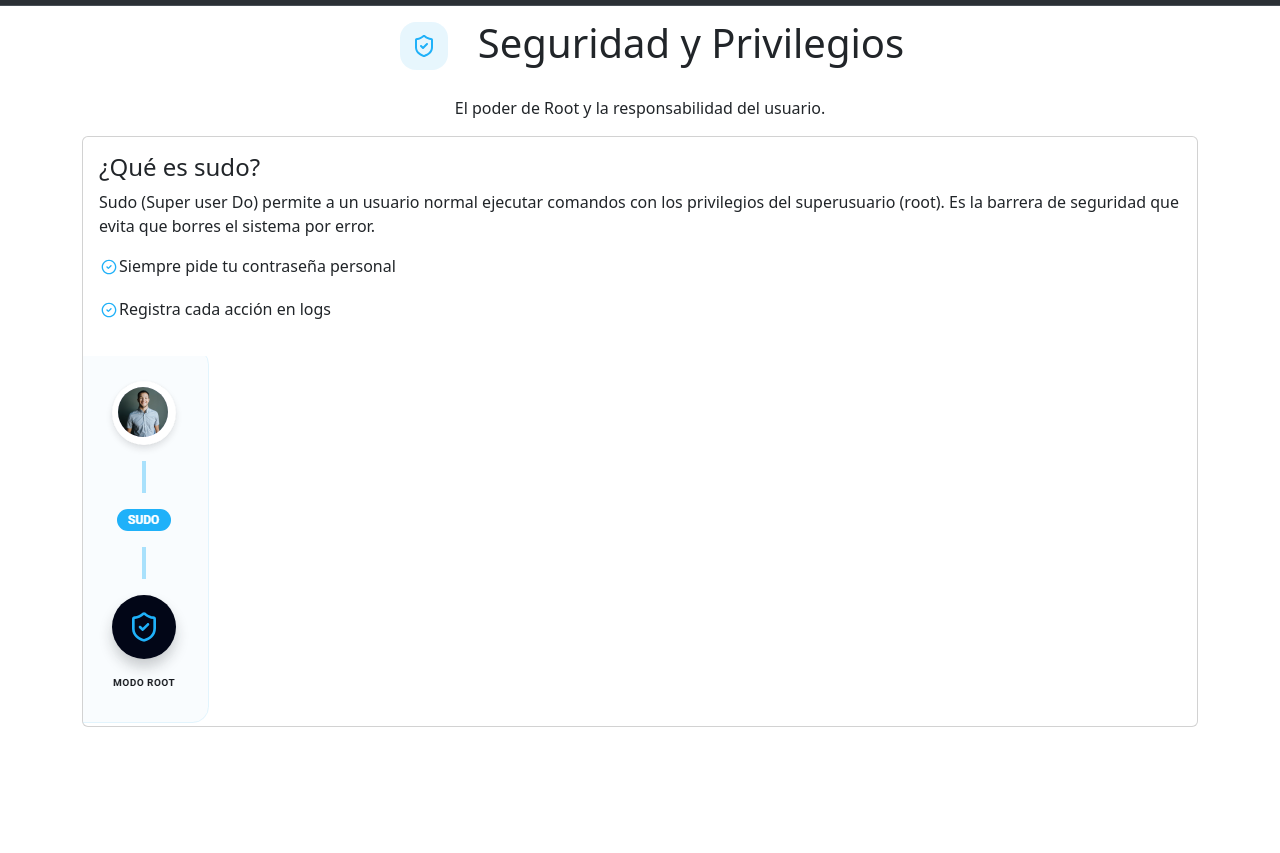
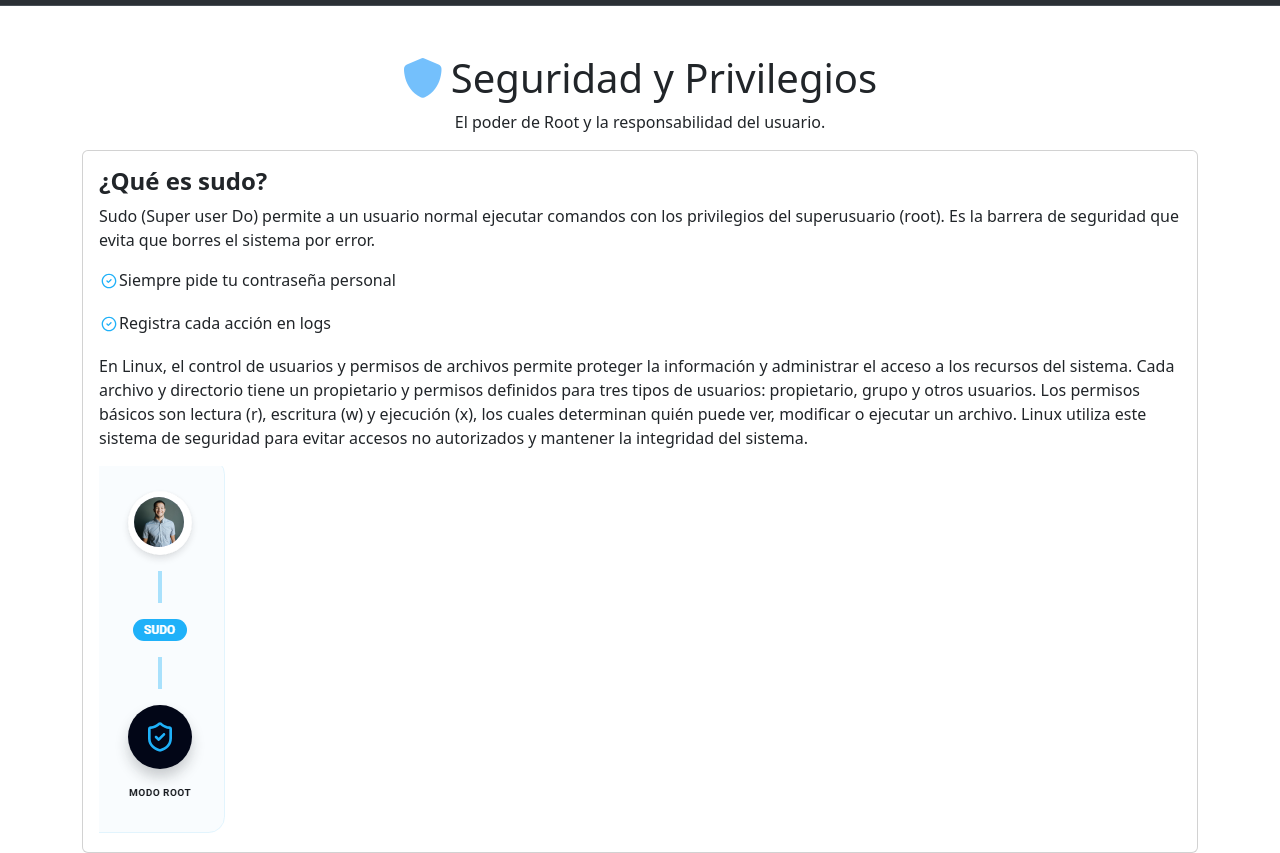
Before and after one commit to TilowolfX/Alva, a website: page seguridad.html in a window 1280 px wide. Shown: the part 87-940 px from the top of the page. Before the commit the page ends 814 px from the top, so only its background shows below. Drawn offline with Linux system fonts and the light colour scheme.

Commit message:
seguridad
se edito la page seguridad se agrego informacion

```diff
--- a/seguridad.html
+++ b/seguridad.html
@@ -6,6 +6,7 @@
   <title>Seguridad de sistema</title>
   <link rel="stylesheet" href="/assets/bootstrap/css/bootstrap.min.css">
   <link rel="stylesheet" href="/assets/css/main.css">
+  <link rel="stylesheet" href="https://cdnjs.cloudflare.com/ajax/libs/font-awesome/6.5.1/css/all.min.css">
 </head>
 <body>
  <nav class="navbar bg-primary border-bottom border-body navbar-expand-lg bg-body-tertiary" data-bs-theme="dark">
@@ -52,7 +53,7 @@
     </div>
   </nav>
   <div class="text-center">
-    <h1><img src="assets/img/Seguridad/icono-seguridad.webp" alt="">Seguridad y Privilegios</h1>
+    <h1 class="text-center fs-1 mt-5"><i class="fa-solid fa-shield me-2" style="color: rgb(116, 192, 252);"></i>Seguridad y Privilegios</h1>
     <p>El poder de Root y la responsabilidad del usuario.</p>
   </div>
 
@@ -61,13 +62,14 @@
       <div class="col">
         <div class="card">
           <div class="card-body">
-            <h4>¿Qué es sudo?</h4>
+            <h4><strong>¿Qué es sudo?</strong></h4>
             <p>Sudo (Super user Do) permite a un usuario normal ejecutar comandos con los privilegios del superusuario (root). Es la barrera de seguridad que evita que borres el sistema por error. </p>
             <p><img src="assets/img/Seguridad/icono-lista.webp" alt="">Siempre pide tu contraseña personal</p>
             <p><img src="assets/img/Seguridad/icono-lista.webp" alt="">Registra cada acción en logs</p>
-          </div>
+            <p>En Linux, el control de usuarios y permisos de archivos permite proteger la información y administrar el acceso a los recursos del sistema. Cada archivo y directorio tiene un propietario y permisos definidos para tres tipos de usuarios: propietario, grupo y otros usuarios. Los permisos básicos son lectura (r), escritura (w) y ejecución (x), los cuales determinan quién puede ver, modificar o ejecutar un archivo. Linux utiliza este sistema de seguridad para evitar accesos no autorizados y mantener la integridad del sistema.</p>
           <div class="col">
             <img src="assets/img/Seguridad/esquema-seguridad.webp" alt="">
+          </div>
           </div>
         </div>
       </div>
```
